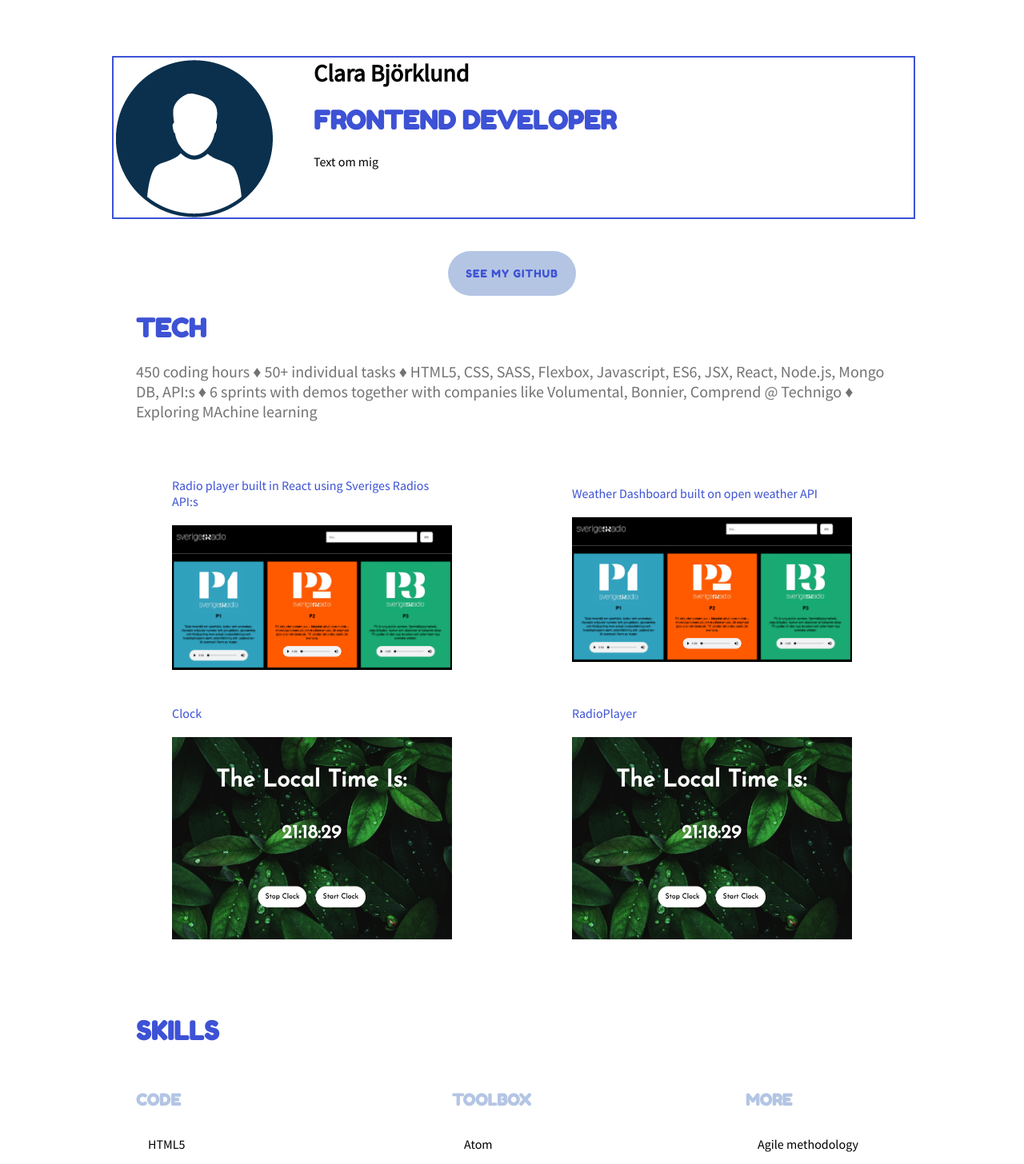
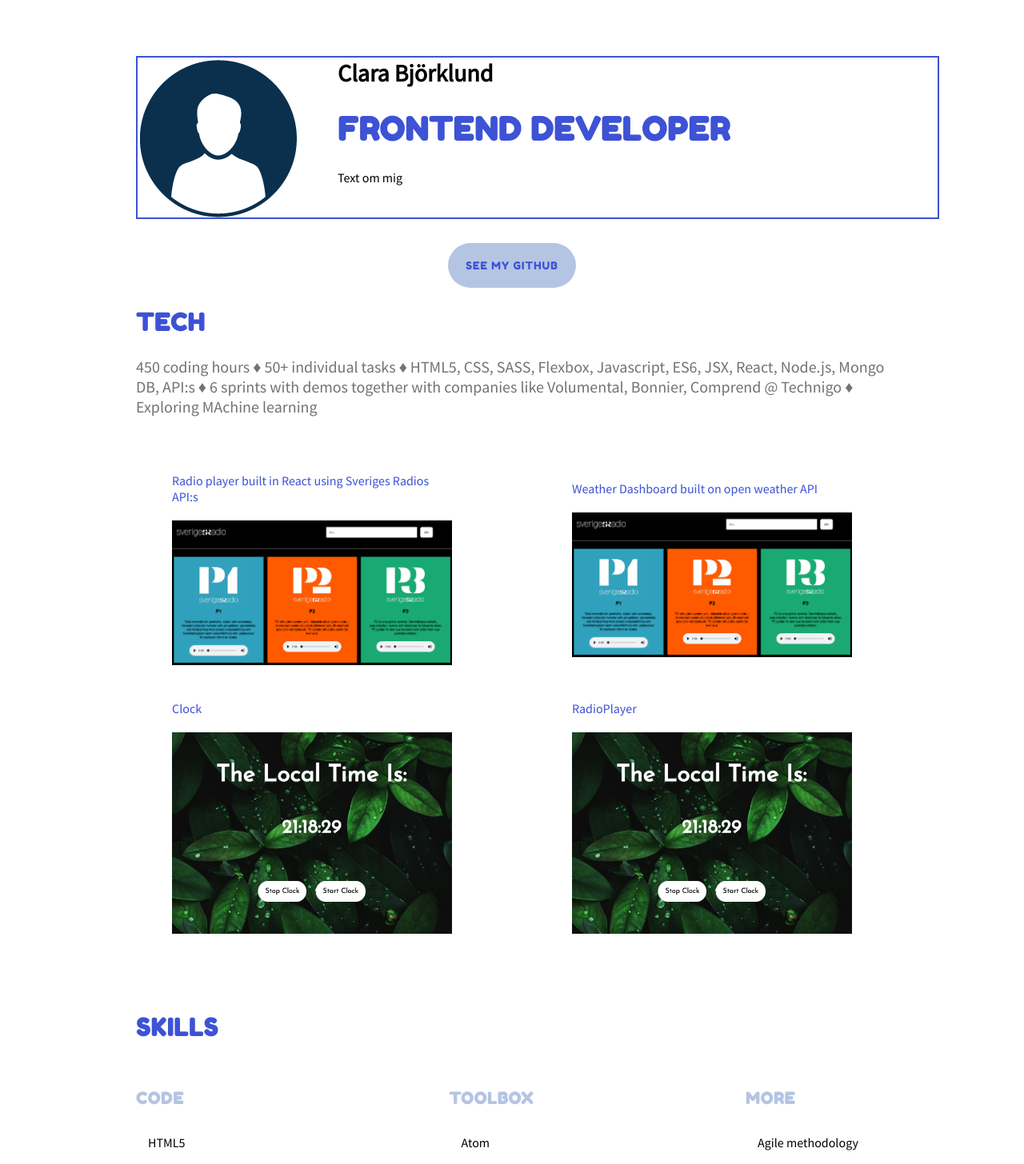
Before and after one commit to cbjorklund88/Portfolio, a React (Create React App) app: page / in a window 1280 px wide. Shown: the top 1456 px of the page at 80% size. Built offline with nearby package versions, Linux system fonts and the light colour scheme.

Commit message:
changed name for Json

```diff
--- a/src/components/MyCases/mycases.js
+++ b/src/components/MyCases/mycases.js
@@ -6,7 +6,7 @@ class MyCases extends React.Component {
   render() {
     return (
       <div className="Cases">
-        <Link to={`/Project/${this.props.id}`}>
+        <Link className="grow-rotate" to={`/Project/${this.props.id}`}>
           <p>{this.props.title}</p>
           <div className="caseImage">
             <img src={this.props.image} alt="hero" />
--- a/src/components/MyTech/mytech.js
+++ b/src/components/MyTech/mytech.js
@@ -6,7 +6,7 @@ class MyTech extends React.Component {
     return (
 
       <div className="mytech-wrapper">
-        <h1>tech</h1>
+        <h2>tech</h2>
         <div className="myTech">
           <p>450 coding hours &diams; 50+ individual tasks &diams; HTML5, CSS, SASS,
           Flexbox, Javascript, ES6, JSX, React, Node.js, Mongo DB, API:s &diams;
--- a/src/components/Project.js
+++ b/src/components/Project.js
@@ -1,7 +1,8 @@
 import React from "react"
 import { BrowserRouter as Router, Route, Link } from "react-router-dom"
-import productsJson from "../products.json"
+import projectsJson from "../projects.json"
 import Button from "./Button/button"
+import Footer from "./Footer/footer"
 
 class Project extends React.Component {
 
@@ -9,13 +10,13 @@ class Project extends React.Component {
     const id = this.props.match.params.id
     console.log(id)
     let project = {}
-    productsJson.cases.forEach(item => {
+    projectsJson.cases.forEach(item => {
       if (item.id === id) {
         project = item
       }
     })
-
     return (
+      <div>
         <div className="project-container">
           <Link to="/LandingPage">&#8656; Back</Link>
           <div className="heroImage">
@@ -24,8 +25,8 @@ class Project extends React.Component {
           <div className="project-text-container">
             <h1>{project.title}</h1>
             <p>{project.description}</p>
+          </div>
           <Button>See it live</Button>
-        </div>
           <div className="skills-list-projects-container">
 
             <div className="skillsListCode">
@@ -43,6 +44,8 @@ class Project extends React.Component {
           </div>
           <Button>See it live</Button>
         </div>
+        <Footer />
+      </div>
     )
   }
 
--- a/src/components/Skills/skills.js
+++ b/src/components/Skills/skills.js
@@ -5,7 +5,7 @@ class Skills extends React.Component {
   render() {
     return (
       <div className="skills-wrapper">
-        <h1>Skills</h1>
+        <h2>Skills</h2>
         <div className="skillsList">
           <div className="skillsListCode">
             <h5>Code</h5>
--- a/src/components/Studies/studies.js
+++ b/src/components/Studies/studies.js
@@ -5,7 +5,7 @@ class Studies extends React.Component {
   render() {
     return (
       <div className="studies-wrapper">
-        <h1>Studies</h1>
+        <h2>Studies</h2>
         <div className="studiesList">
           <div className="studiesListItemTechnigo">
             <h5>Frontend developer</h5>
--- a/src/components/landingPage.js
+++ b/src/components/landingPage.js
@@ -8,7 +8,7 @@ import Footer from "./Footer/footer"
 import Skills from "./Skills/skills"
 import Studies from "./Studies/studies"
 
-import productsJson from "../products.json"
+import projectsJson from "../projects.json"
 
 class LandingPage extends React.Component {
 
@@ -20,7 +20,7 @@ class LandingPage extends React.Component {
           <Button>See my github</Button>
           <MyTech />
           <div className="MyCases">
-            {productsJson.cases.map(product => <MyCases
+            {projectsJson.cases.map(product => <MyCases
               title={product.title}
               image={product.image}
               id={product.id} />)}
--- a/src/index.css
+++ b/src/index.css
@@ -15,10 +15,16 @@ a {
   font-family: 'Source Sans Pro', sans-serif;
 }
 
-h1 {
+h1, h2 {
   font-family: 'Fredoka One';
   text-transform: uppercase;
   color: #3D52D5;
+  letter-spacing: 1px;
+  font-size: 40px;
+}
+
+ h2, h3 {
+  font-size: 30px;
 }
 
 h3, p {
@@ -26,16 +32,12 @@ h3, p {
   margin: 0;
 }
 
-h3 {
-  font-size: 30px;
-  display: flex;
-}
-
 h5 {
   font-family: 'Fredoka One';
   text-transform: uppercase;
   font-size: 20px;
   color: #B4C5E4;
+  letter-spacing: 1px;
 }
 
 h6 {
@@ -60,6 +62,13 @@ button {
   padding: 20px 20px;
   cursor: pointer;
   letter-spacing: 1px;
+  margin-top: 30px;
+  transition: 0.2s;
+  opacity: 1;
+}
+
+button:hover {
+ opacity: 0.9;
 }
 
 .container {
@@ -73,8 +82,8 @@ button {
 .profileInfo {
   display: flex;
   border: 2px solid #3D52D5;
-  margin-bottom: 40px;
   width: 100%;
+  margin: 0 30px;
 }
 
 .aboutMeText {
@@ -84,6 +93,7 @@ button {
   width: 500px;
   margin-left: 50px;
 }
+
 .mytech-wrapper {
   display: flex;
   flex-flow: column;
@@ -192,7 +202,6 @@ button {
 }
 
 .project-text-container {
-  background-color: green;
   width: 70%;
   height: 500px;
 }
@@ -200,7 +209,6 @@ button {
 .skills-list-projects-container {
   display: flex;
   justify-content: space-between;
-  background-color: lightblue;
 }
 
 
```
Also changed, not shown: src/projects.json (renamed from src/products.json). Lines whose indentation alone changed are shown as unchanged.
